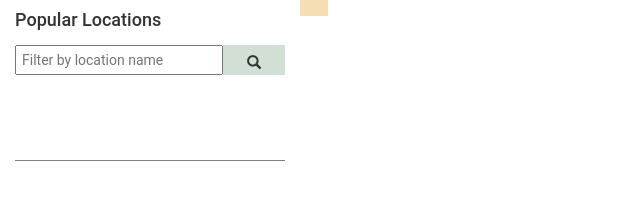
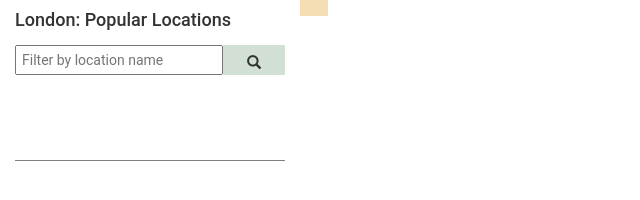
Before and after one commit to mohammedkhadar/udacity-nanodegree, a website: page p5/index.html in a window 1280 px wide. Shown: the whole page, without its empty margins (0-640 px from the left). Drawn offline with Linux system fonts and the light colour scheme; some packages are replaced by stand-ins of ours; no server answers.

Commit message:
Update HTML

```diff
--- a/p5/index.html
+++ b/p5/index.html
@@ -15,7 +15,7 @@
   <body>
 		<div id="map-canvas"></div>
     <div class="list-view container-fluid" data-bind="css:{slidein: ! showListView()}">
-      <h4 class="list-header">Popular Locations</h4>
+      <h4 class="list-header">London: Popular Locations</h4>
       <div class="hook glyphicon" data-bind="css: toggleButtonClass, click: toggleListView"></div>
       <div class="filter">
         <div class="srch-in"><input type="text" data-bind="value: filterStr" placeholder="Filter by location name"></div>
```
